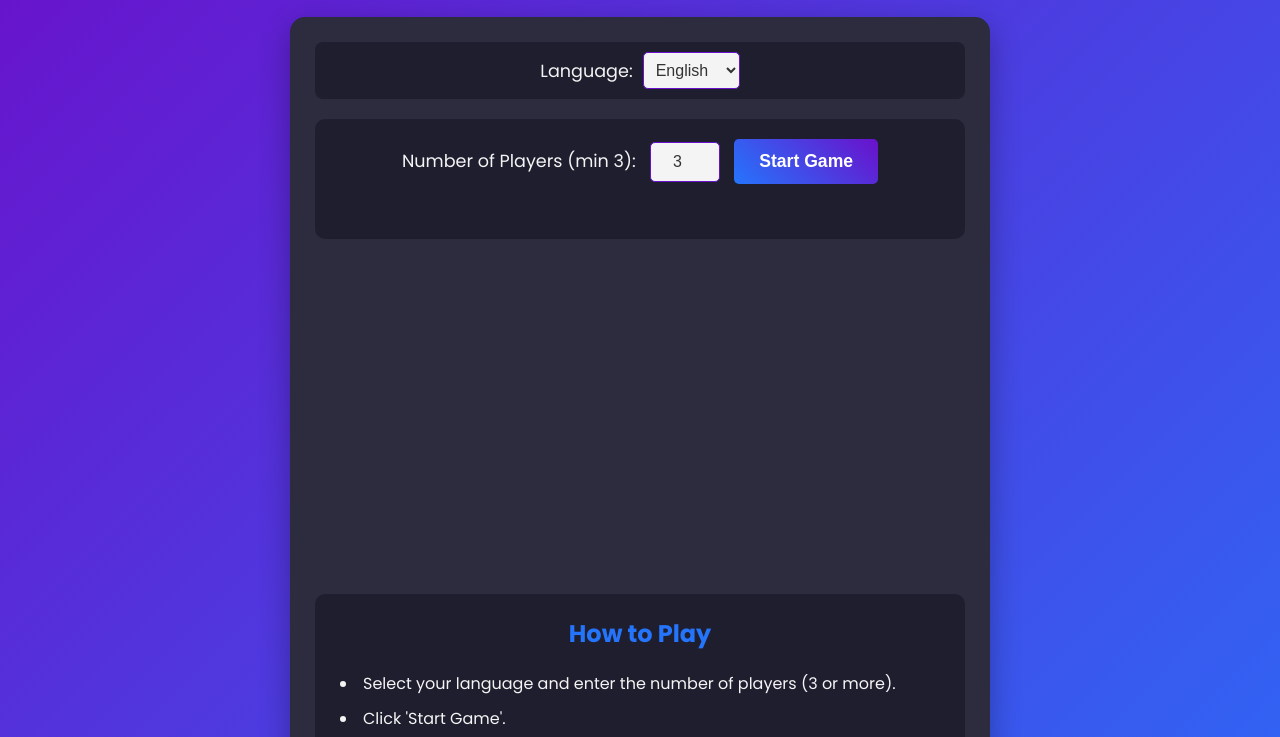
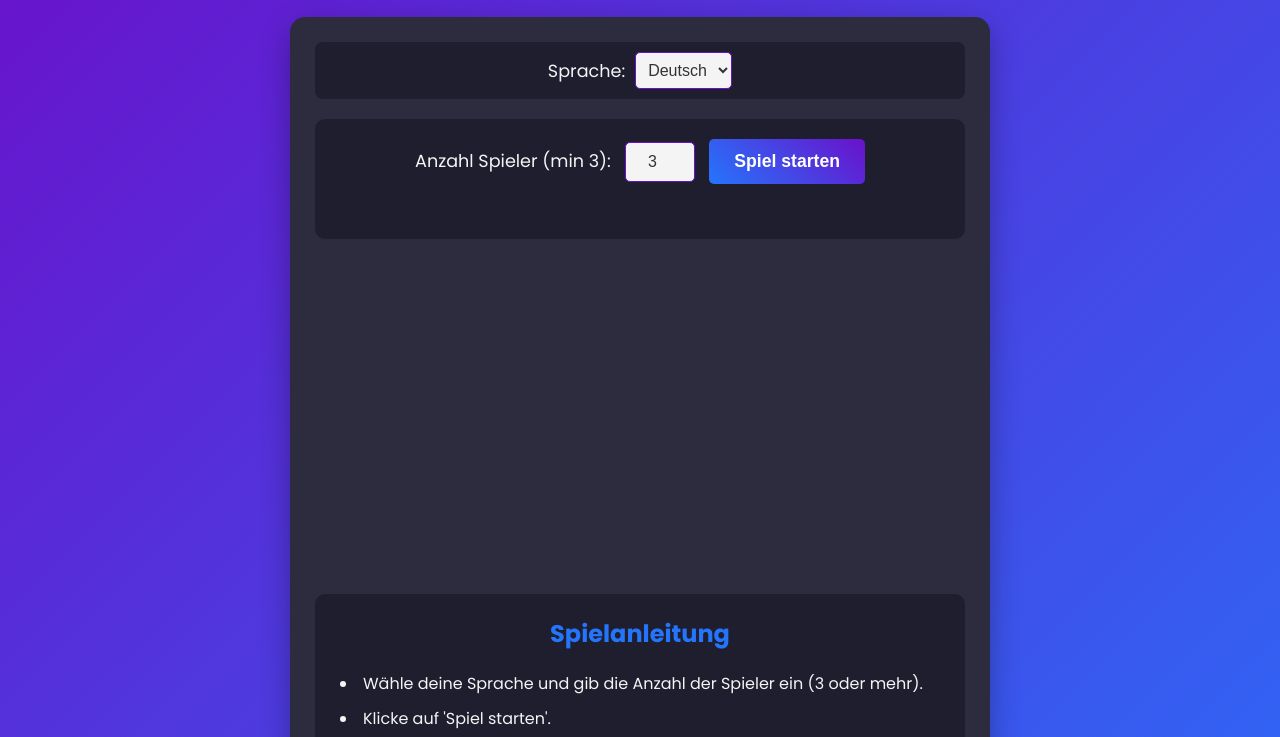
Before and after one commit to ItsCediix/ImposterGame, a plain HTML site: page index.html in a window 1280 px wide. Shown: the part 98-835 px from the top of the page. Drawn offline with Linux system fonts and the light colour scheme.

Commit message:
Update index.html
change default language

```diff
--- a/index.html
+++ b/index.html
@@ -395,7 +395,7 @@
         // console.log("DE words:", allWords.de.length); // Should be 110
 
         // Global state
-        let currentLanguage = 'en';
+        let currentLanguage = 'de';
         let cardsData = [];
         let currentPlayerIndex = 0;
         let totalPlayers = 0;
```
